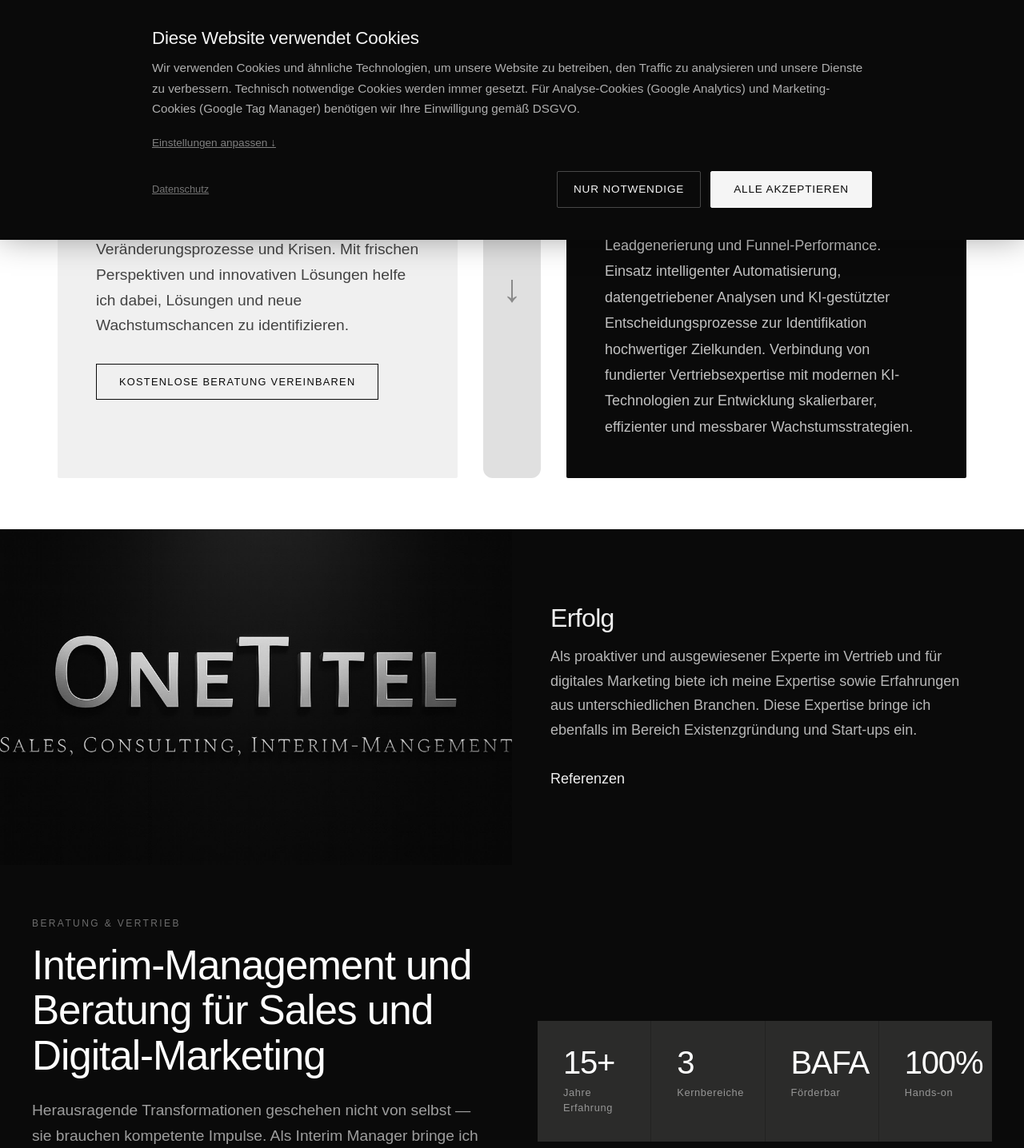
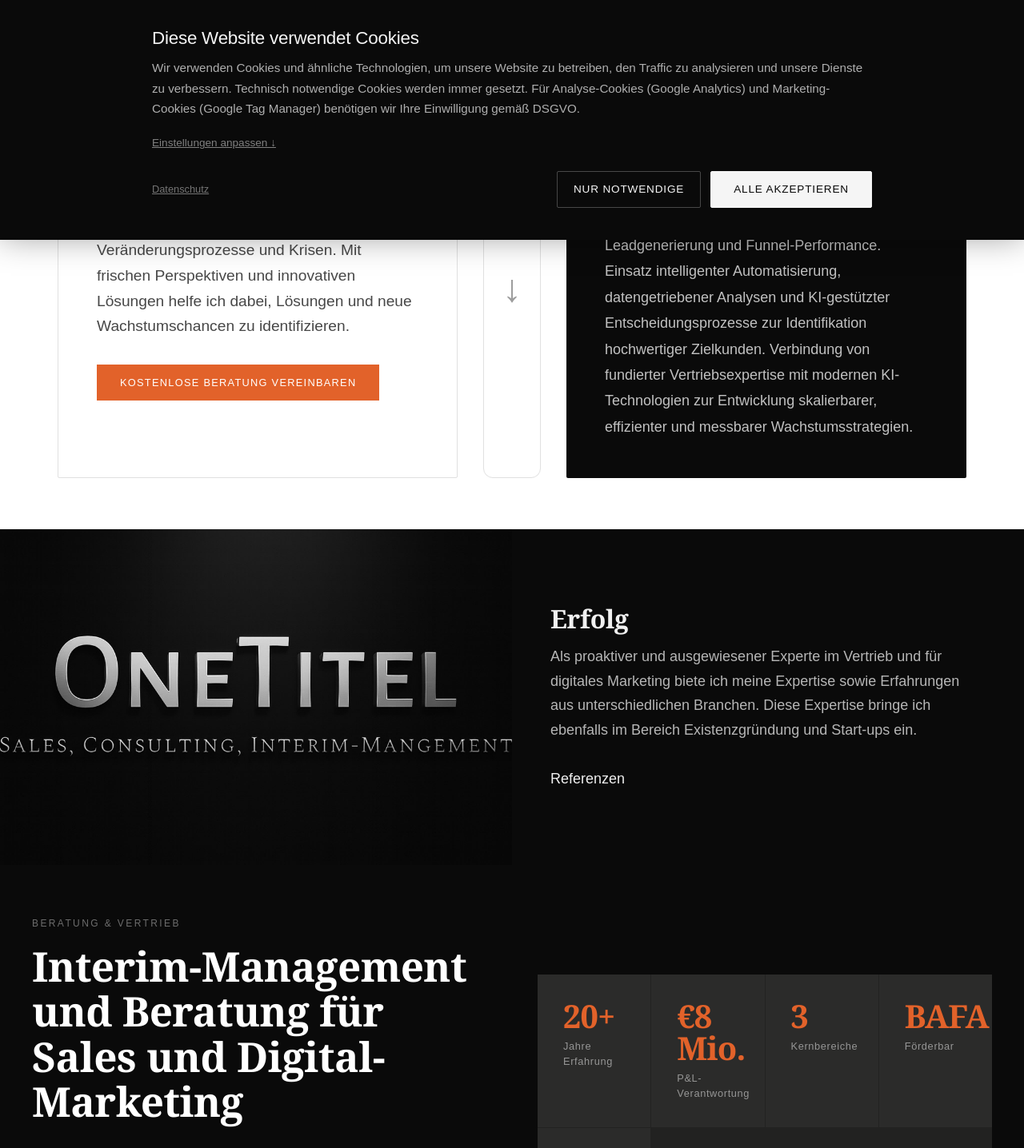
Before and after one commit to OMueller-1976/onetitel, a Next.js app: page / in a window 1280 px wide. Shown: the part 500-1936 px from the top of the page at 80% size. Built offline with nearby package versions, Linux system fonts and the light colour scheme.

Commit message:
Design-Update: Orange als neuer Akzent, weißere Flächen, Serif-Headlines, erweiterte Kennzahlen

```diff
--- a/app/globals.css
+++ b/app/globals.css
@@ -1,5 +1,6 @@
 @import "tailwindcss";
 @import url('https://fonts.googleapis.com/css2?family=Jost:ital,wght@0,100..900;1,100..900&display=swap');
+@import url('https://fonts.googleapis.com/css2?family=Source+Serif+4:opsz,wght@8..60,400;8..60,600;8..60,700&display=swap');
 
 :root {
   --bg: #FFFFFF;
@@ -8,7 +9,8 @@
   --border: #E0E0E0;
   --black: #0A0A0A;
   --white: #FFFFFF;
-  --accent: #2D5A3D;
+  --accent: #E2622A;
+  --accent-dark: #C24E1C;
 }
 
 * {
@@ -97,6 +99,33 @@ hr {
 .btn-outline:hover {
   background: var(--fg);
   color: var(--bg);
+}
+
+.btn-accent {
+  display: inline-flex;
+  align-items: center;
+  gap: 0.5rem;
+  padding: 0.75rem 1.75rem;
+  background: var(--accent);
+  color: var(--white);
+  font-family: 'Jost', sans-serif;
+  font-size: 0.8rem;
+  font-weight: 400;
+  letter-spacing: 0.1em;
+  text-transform: uppercase;
+  text-decoration: none;
+  border: 1px solid var(--accent);
+  cursor: pointer;
+  transition: background 0.2s, border-color 0.2s;
+}
+
+.btn-accent:hover {
+  background: var(--accent-dark);
+  border-color: var(--accent-dark);
+}
+
+.font-serif {
+  font-family: 'Source Serif 4', Georgia, serif;
 }
 
 /* ── Animations ── */
--- a/app/interim-management/page.tsx
+++ b/app/interim-management/page.tsx
@@ -16,7 +16,7 @@ export const metadata: Metadata = {
 
 const DARK = "#0A0A0A";
 const GRAY = "#FFFFFF";
-const ACCENT = "#2D5A3D";
+const ACCENT = "#E2622A";
 
 const einsatzfelder = [
   {
--- a/app/page.tsx
+++ b/app/page.tsx
@@ -117,17 +117,19 @@ export default function Home() {
           {/* Expertise card */}
           <div
             style={{
-              background: "#F0F0F0",
+              background: "var(--bg)",
+              border: "1px solid var(--border)",
               padding: "3rem",
               borderRadius: "2px",
             }}
           >
             <h2
+              className="font-serif"
               style={{
                 fontSize: "clamp(1.5rem, 3vw, 2.5rem)",
-                fontWeight: 300,
+                fontWeight: 600,
                 marginBottom: "1.25rem",
-                letterSpacing: "-0.02em",
+                letterSpacing: "-0.01em",
               }}
             >
               Expertise
@@ -137,7 +139,7 @@ export default function Home() {
               Veränderungsprozesse und Krisen. Mit frischen Perspektiven und innovativen Lösungen
               helfe ich dabei, Lösungen und neue Wachstumschancen zu identifizieren.
             </p>
-            <Link href="/kontakt" className="btn-outline">
+            <Link href="/kontakt" className="btn-accent">
               Kostenlose Beratung vereinbaren
             </Link>
           </div>
@@ -149,7 +151,8 @@ export default function Home() {
               display: "flex",
               justifyContent: "center",
               alignItems: "center",
-              background: "#E0E0E0",
+              background: "var(--bg)",
+              border: "1px solid var(--border)",
               borderRadius: "12px",
               width: "72px",
             }}
@@ -172,11 +175,12 @@ export default function Home() {
             }}
           >
             <h2
+              className="font-serif"
               style={{
                 fontSize: "clamp(1.2rem, 2.5vw, 2rem)",
-                fontWeight: 300,
+                fontWeight: 600,
                 marginBottom: "1.25rem",
-                letterSpacing: "-0.02em",
+                letterSpacing: "-0.01em",
                 color: "var(--bg)",
               }}
             >
@@ -226,7 +230,7 @@ export default function Home() {
             justifyContent: "center",
           }}
         >
-          <h2 style={{ fontSize: "clamp(1.5rem, 3vw, 2rem)", fontWeight: 300, marginBottom: "1rem", letterSpacing: "-0.02em" }}>
+          <h2 className="font-serif" style={{ fontSize: "clamp(1.5rem, 3vw, 2rem)", fontWeight: 600, marginBottom: "1rem", letterSpacing: "-0.01em" }}>
             Erfolg
           </h2>
           <p style={{ fontSize: "1.125rem", lineHeight: 1.7, opacity: 0.75, marginBottom: "2rem" }}>
@@ -272,10 +276,11 @@ export default function Home() {
               Beratung & Vertrieb
             </p>
             <h2
+              className="font-serif"
               style={{
                 fontSize: "clamp(1.8rem, 4vw, 3.5rem)",
-                fontWeight: 300,
-                letterSpacing: "-0.02em",
+                fontWeight: 600,
+                letterSpacing: "-0.01em",
                 lineHeight: 1.1,
                 color: "var(--bg)",
                 marginBottom: "1.5rem",
@@ -302,7 +307,8 @@ export default function Home() {
               }}
             >
               {[
-                { num: "15+", label: "Jahre Erfahrung" },
+                { num: "20+", label: "Jahre Erfahrung" },
+                { num: "€8 Mio.", label: "P&L-Verantwortung" },
                 { num: "3", label: "Kernbereiche" },
                 { num: "BAFA", label: "Förderbar" },
                 { num: "100%", label: "Hands-on" },
@@ -315,18 +321,19 @@ export default function Home() {
                   }}
                 >
                   <div
+                    className="font-serif"
                     style={{
                       fontSize: "2.5rem",
-                      fontWeight: 200,
-                      letterSpacing: "-0.03em",
+                      fontWeight: 700,
+                      letterSpacing: "-0.02em",
                       lineHeight: 1,
                       marginBottom: "0.5rem",
-                      color: "var(--bg)",
+                      color: "var(--accent)",
                     }}
                   >
                     {stat.num}
                   </div>
-                  <div style={{ fontSize: "0.8rem", opacity: 0.5, letterSpacing: "0.05em" }}>
+                  <div style={{ fontSize: "0.8rem", opacity: 0.5, letterSpacing: "0.05em", color: "var(--bg)" }}>
                     {stat.label}
                   </div>
                 </div>
@@ -354,10 +361,11 @@ export default function Home() {
             Leistungen
           </p>
           <h2
+            className="font-serif"
             style={{
               fontSize: "clamp(2rem, 4vw, 3rem)",
-              fontWeight: 300,
-              letterSpacing: "-0.02em",
+              fontWeight: 600,
+              letterSpacing: "-0.01em",
             }}
           >
             Unser Angebot
@@ -481,7 +489,9 @@ export default function Home() {
         className="reveal"
         style={{
           padding: "clamp(3rem, 6vw, 5rem) clamp(1rem, 4vw, 2rem)",
-          background: "#F0F0F0",
+          background: "var(--bg)",
+          borderTop: "1px solid var(--border)",
+          borderBottom: "1px solid var(--border)",
         }}
       >
         <div
```
